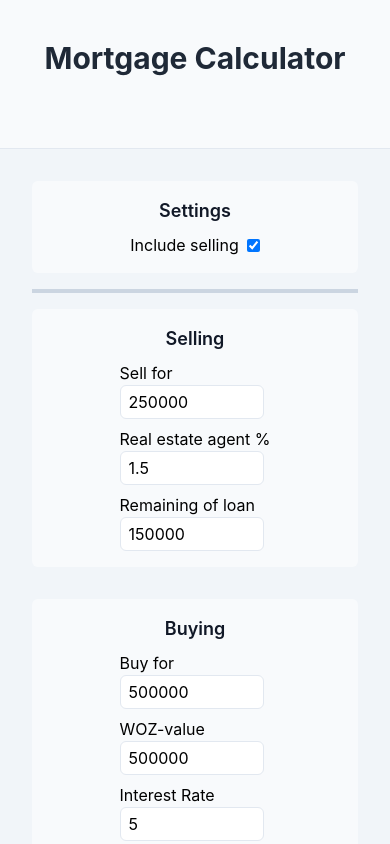
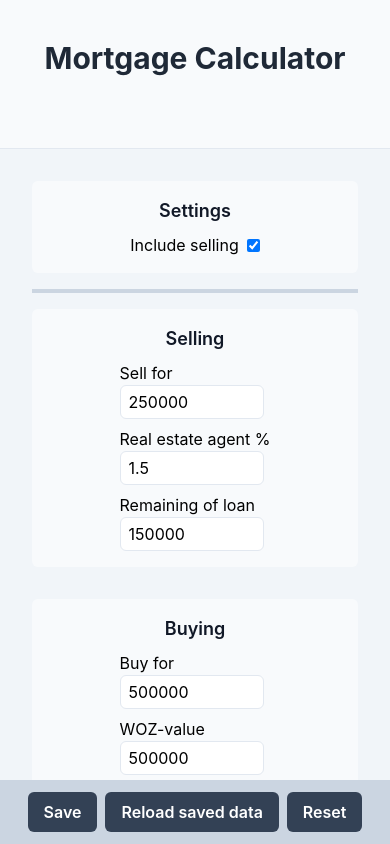
Before and after one commit to Luuk-DI/mortgage-calculator, a Vue app: page / in a window 390 px wide. Shown: the top 844 px of the page. Built offline with nearby package versions, Linux system fonts and the light colour scheme.

Commit message:
Position save button static at mobile

```diff
--- a/src/App.vue
+++ b/src/App.vue
@@ -201,9 +201,15 @@
       </ContentBox>
     </div>
 
-    <HorizontalSeparator />
+    <HorizontalSeparator class="hidden md:block" />
 
-    <div class="w-full flex flex-wrap justify-center gap-8">
+    <div
+      class="
+        w-full flex flex-wrap justify-center
+        fixed bottom-0 left-0 right-0 bg-slate-300 p-3 gap-2
+        md:relative md:bottom-auto md:left-auto md:right-auto md:bg-transparent md:p-0 md:gap-8
+      "
+    >
       <button
         type="button"
         @click="e => { saveData(); (e.target as HTMLButtonElement).blur(); }"
@@ -227,7 +233,7 @@
     </div>
   </main>
 
-  <div class="w-full text-center italic text-sm mt-4">
+  <div class="w-full text-center italic text-sm mt-4 pb-24">
     Last save: {{ saveTime?.toLocaleString('en-GB') ?? "Not saved." }}
   </div>
 </template>
```
